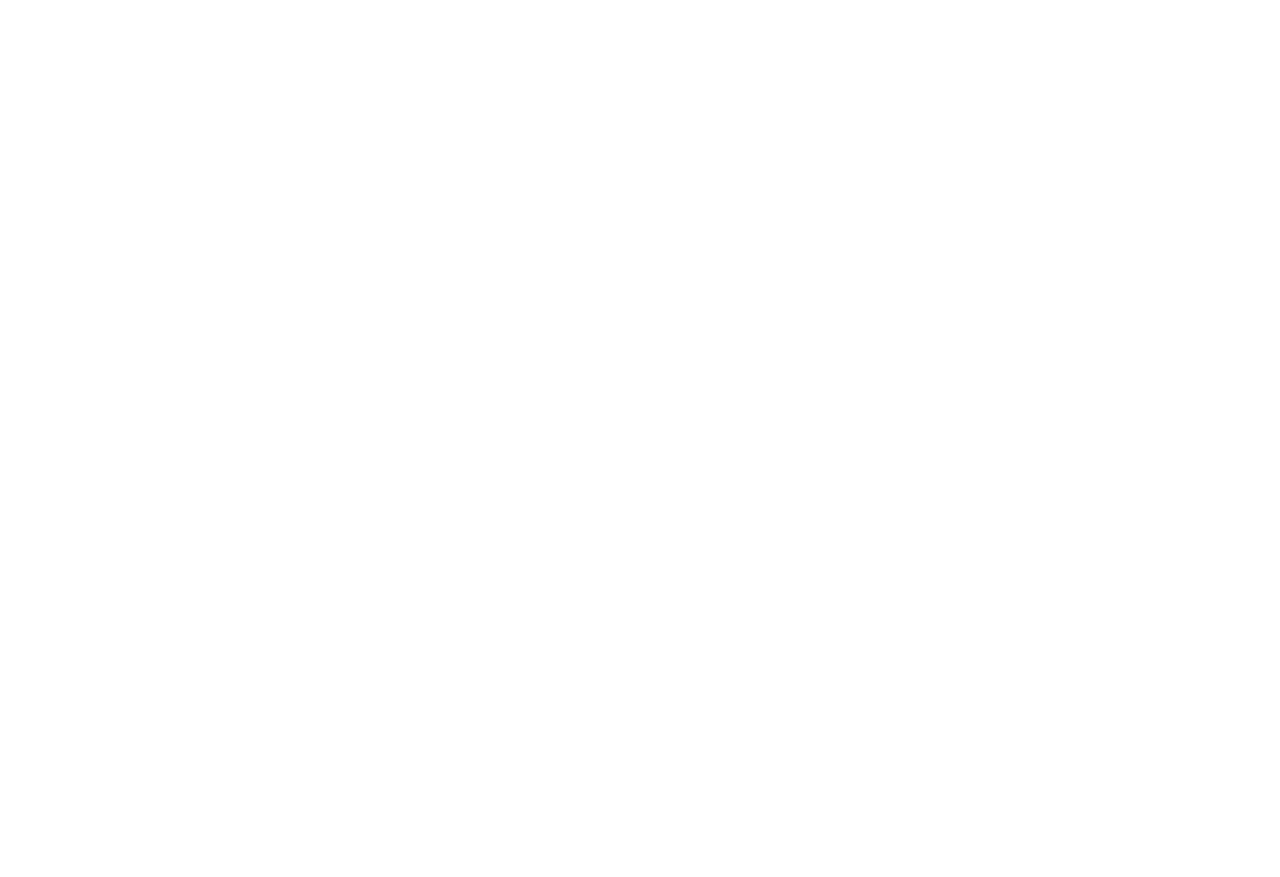
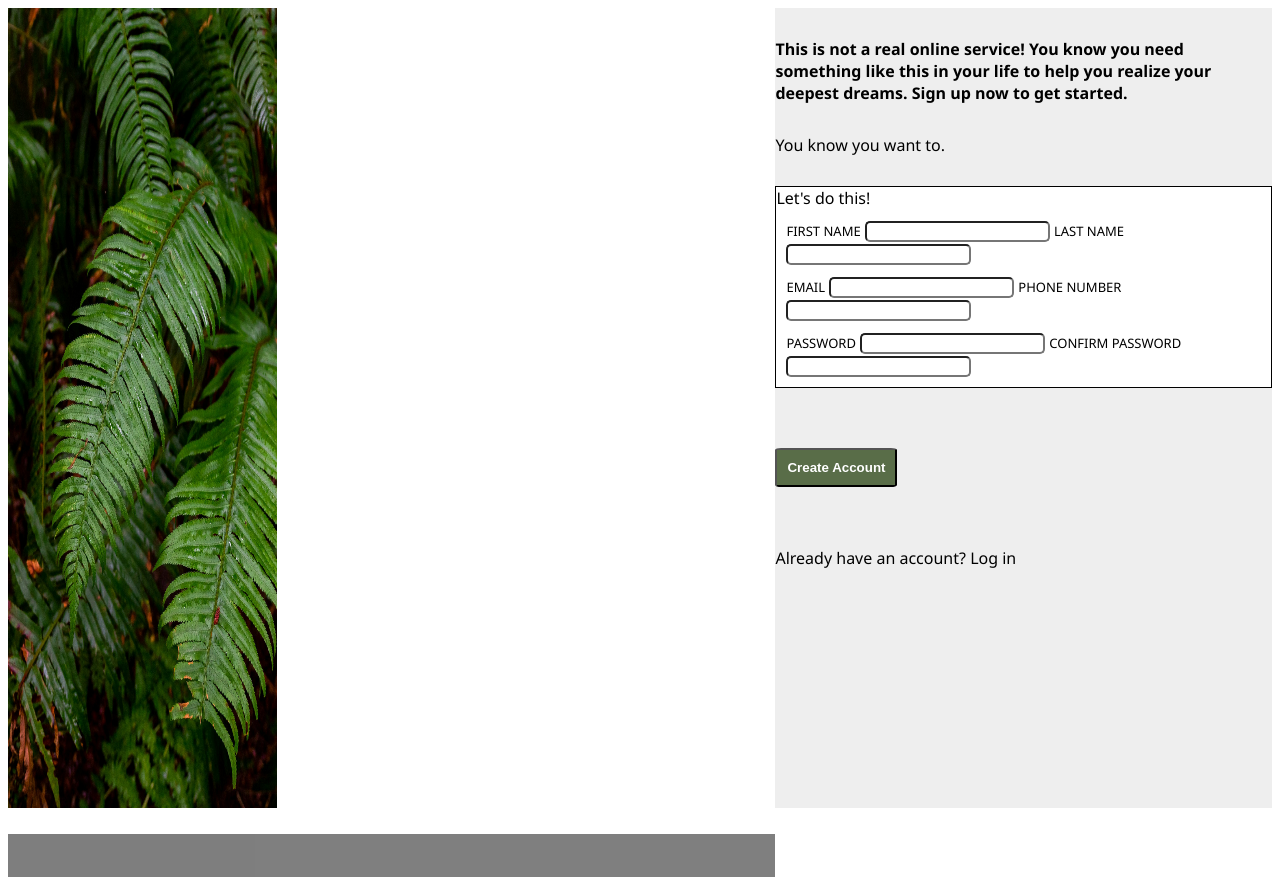
Before and after one commit to utcjcao/odin-project-practice, a plain HTML site: page projects/project-signup-form.html in a window 1280 px wide. Before the commit the page ends 800 px from the top, so only its background shows below. Drawn offline with Linux system fonts and the light colour scheme.

Commit message:
started on the form project

```diff
--- /dev/null
+++ b/projects/project-signup-form.css
@@ -0,0 +1,54 @@
+.main {
+    display: flex;
+    flex-direction: row;
+    font-family:'Segoe UI', Tahoma, Geneva, Verdana, sans-serif;
+}
+.odin-container {
+    background-color: black;
+    opacity: 0.5;
+}
+
+button {
+    background-color: #596D48;
+    color: white;
+    padding: auto;
+    border-radius: 5%;
+    box-shadow: 1px;
+    padding: 10px;
+    font-weight: bold;
+    margin: 10px;
+}
+
+.text-container {
+    display: inline-block;
+    background-color: rgb(238, 238, 238);
+    align-items: flex-end;
+    height: 100vh;
+}
+
+.text-container > * {
+    margin: 30px 0;
+}
+
+.form-container {
+    background-color: white;
+    border: black 1px solid;
+    box-shadow: 5%;
+
+}
+
+.form-container > * {
+    margin: 10px;
+}
+
+label {
+    font-size: small;
+}
+
+input {
+    border-radius: 5px;
+}
+
+.title-container {
+    font-weight: bold;
+}
--- a/projects/project-signup-form.html
+++ b/projects/project-signup-form.html
@@ -4,8 +4,48 @@
     <meta charset="UTF-8">
     <meta name="viewport" content="width=device-width, initial-scale=1.0">
     <title>Document</title>
+    <link href="project-signup-form.css" rel="stylesheet" type="text/css">
 </head>
-<body>
+<body class="main">
+    <div class="side">
+        <img src="halie-west-25xggax4bSA-unsplash.jpg" width="35%" height="100%"/>
+        <div class="odin-container">
+            <!-- <img src="odin-lined.png"> -->
+            <h1>ODIN</h1>
+        </div>
+    </div>
 
+    <div class="text-container">
+        <div class="title-container">
+            This is not a real online service! You know you need something like this in your life to help you realize your deepest dreams.
+            Sign up now to get started.
+
+
+        </div>
+        <div> You know you want to.</div>
+        <form class="form-container">
+            <caption>Let's do this!</caption>
+            <div>
+                <label for="first-name">FIRST NAME</label>
+                <input type="text" id="first-name">
+                <label for="last-name">LAST NAME</label>
+                <input type="text" id="last-name">
+            </div>
+            <div>
+                <label for="email">EMAIL</label>
+                <input type="email" id="email">
+                <label for="phone-number">PHONE NUMBER</label>
+                <input type="tel" id="phone-number">
+            </div>
+            <div>
+                <label for="password">PASSWORD</label>
+                <input type="password" id="password">
+                <label for="confirm-pw">CONFIRM PASSWORD</label>
+                <input  type="password" id="confirm-pw">
+            </div>
+        </form>
+        <button>Create Account</button>
+        <div>Already have an account? Log in</div>
+    </div>
 </body>
 </html>
```
Also changed, not shown: projects/Norse-Bold.otf (added), projects/halie-west-25xggax4bSA-unsplash.jpg (added), projects/odin-lined.png (added).
